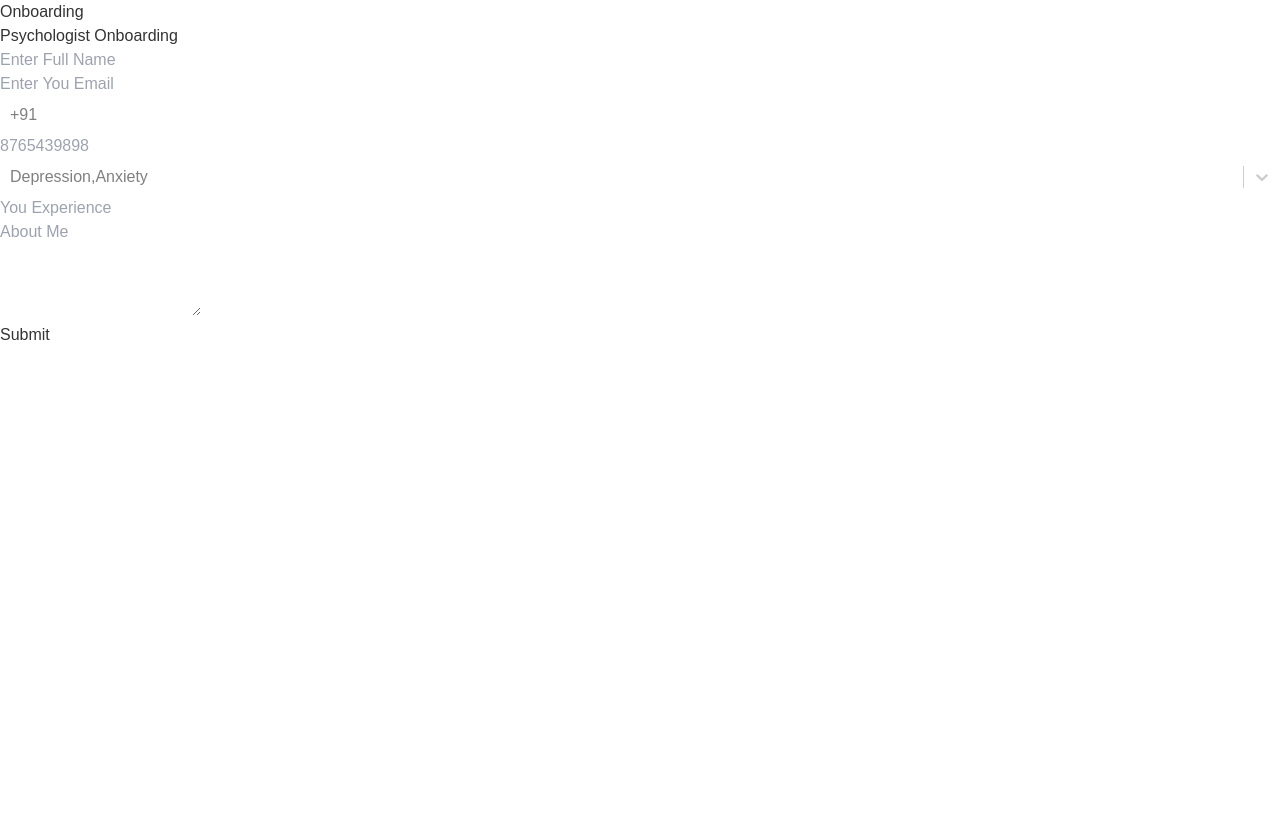
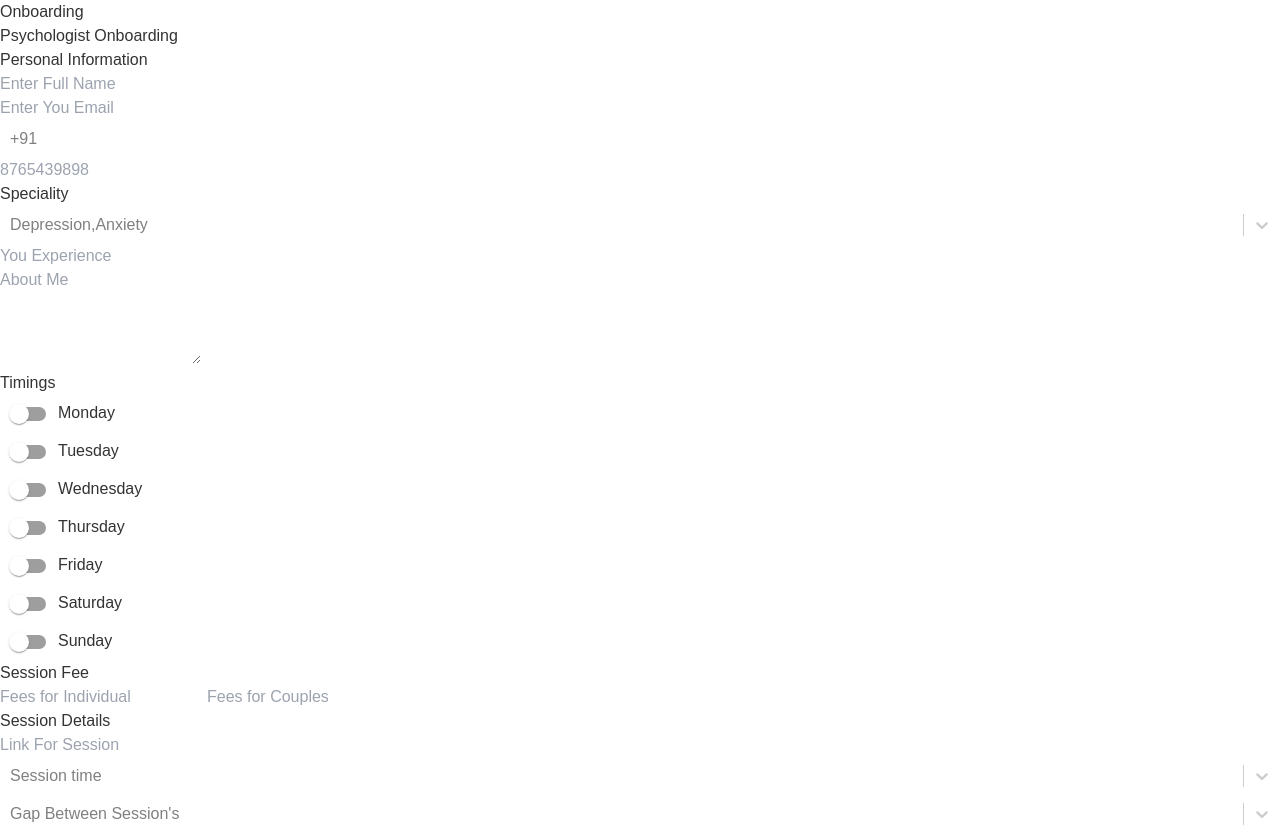
Before and after one commit to 2devyank/MindBLow_face, a React (Vite) app: page /psych-register in a window 1280 px wide. Before the commit the page ends 800 px from the top, so only its background shows below. Built offline with nearby package versions, Linux system fonts and the light colour scheme; what react-chatbot-kit would draw is missing.

Commit message:
new input fields added to register form

```diff
--- a/package.json
+++ b/package.json
@@ -10,6 +10,10 @@
     "preview": "vite preview"
   },
   "dependencies": {
+    "@emotion/react": "^11.11.4",
+    "@emotion/styled": "^11.11.5",
+    "@mui/icons-material": "^5.15.21",
+    "@mui/material": "^5.15.21",
     "react": "^18.2.0",
     "react-chatbot-kit": "^2.2.2",
     "react-dom": "^18.2.0",
--- /dev/null
+++ b/src/components/Calendar/Calendar.jsx
@@ -0,0 +1,23 @@
+import { Switch } from '@mui/material'
+import React, { useState } from 'react'
+import Timings from './Timings';
+
+const Calendar = ({item}) => {
+    const [checked, setChecked] = useState(false);
+
+  const handleChange = (event) => {
+    setChecked(event.target.checked);
+  };
+  return (
+    <div className="w-1/3 p-4 flex flex-col gap-1">
+        <div className='flex align-middle items-center '>
+    <Switch checked={checked}
+      onChange={handleChange} />
+    {item}
+      </div>
+    {checked && <Timings/>}
+  </div>
+  )
+}
+
+export default Calendar
--- /dev/null
+++ b/src/components/Calendar/Timings.jsx
@@ -0,0 +1,71 @@
+import React, { useState } from 'react'
+import CustomizeSelect from '../Select/CustomizeSelect'
+import ReactSelect from 'react-select'
+import DeleteIcon from '@mui/icons-material/Delete';
+
+const Timings = () => {
+    const time=[{value:"6:00 am",label:"6:00 am"},
+        {value:"7:00 am",label:"7:00 am"},
+        {value:"8:00 am",label:"8:00 am"},
+        {value:"9:00 am",label:"9:00 am"},
+        {value:"10:00 am",label:"10:00 am"},
+        {value:"11:00 am",label:"11:00 am"},
+        {value:"12:00 am",label:"12:00 am"},
+        {value:"1:00 pm",label:"1:00 pm"},
+        {value:"2:00 pm",label:"2:00 pm"}
+    ]
+    const [starttime,setstartime]=useState("");
+    const [endtime,setendtime]=useState("");
+    const handleStart=(selected)=>{
+        setstartime(selected);
+      }
+      const handleEnd=(selected)=>{
+        setendtime(selected);
+      }
+      const Deletetimings=()=>{
+        setendtime("");
+        setstartime("");
+      }
+  return (
+    <div className='w-full h-20 custom border flex gap-3 align-middle items-center justify-center'>
+        <ReactSelect
+        styles={{
+            control: (baseStyles, state) => ({
+              ...baseStyles,
+              border:0,
+              outline:0,
+              color:'lightgray',
+              boxShadow:state.isFocused?'0px -2px 10px 0px rgba(18, 94, 104, 0.75)':'',
+              WebkitBoxShadow:state.isFocused?'0px -2px 10px 0px rgba(37, 48, 143, 0.75)':'',
+              MozBoxShadow:state.isFocused?'0px -2px 10px 0px rgba(34, 107, 73, 0.75)':'',
+             }),
+           }}
+           options={time}
+           value={starttime}
+           onChange={handleStart}
+           placeholder="start time"
+        />
+        <ReactSelect
+        styles={{
+            control: (baseStyles, state) => ({
+              ...baseStyles,
+              border:0,
+              outline:0,
+              color:'lightgray',
+              boxShadow:state.isFocused?'0px -2px 10px 0px rgba(18, 94, 104, 0.75)':'',
+              WebkitBoxShadow:state.isFocused?'0px -2px 10px 0px rgba(37, 48, 143, 0.75)':'',
+              MozBoxShadow:state.isFocused?'0px -2px 10px 0px rgba(34, 107, 73, 0.75)':'',
+             }),
+           }}
+           options={time}
+           value={endtime}
+           onChange={handleEnd}
+           placeholder="End Time"
+        />
+<DeleteIcon className='cursor-pointer' onClick={Deletetimings}
+/>
+    </div>
+  )
+}
+
+export default Timings
--- a/src/components/CustomizeInput.jsx
+++ b/src/components/CustomizeInput.jsx
@@ -13,7 +13,7 @@ const CustomizeInput = ({placeholder,value,onChange}) => {
     onFocus={()=>setIsFocused(true)}
     onBlur={()=>setIsFocused(false)}
 
-    // value={value}
+    value={value}
     onChange={onChange}
     required
     placeholder={placeholder}
--- a/src/page/Onboarding.jsx
+++ b/src/page/Onboarding.jsx
@@ -1,18 +1,21 @@
-import React, { useState } from 'react'
-import "../style/Onboarding.css"
-import CustomizeInput from '../components/CustomizeInput';
-import CustomizeSelect from '../components/Select/CustomizeSelect';
+import React, { useState } from "react";
+import "../style/Onboarding.css";
+import CustomizeInput from "../components/CustomizeInput";
+import CustomizeSelect from "../components/Select/CustomizeSelect";
+import Calendar from "../components/Calendar/Calendar";
+import ReactSelect from "react-select";
 
 const Onboarding = () => {
   const [formData, setFormData] = useState({
-      firstName: '',
-      lastName: '',
-      email: '',
-      phone: '',
-      licenseNumber: '',
+    firstName: "",
+    lastName: "",
+    email: "",
+    CountryDigit:"",
+    phone: "",
+    licenseNumber: "",
     specialties: [],
-      yearsOfExperience: '',
-      bio: '',
+    yearsOfExperience: "",
+    bio: "",
     availability: {
       monday: false,
       tuesday: false,
@@ -23,10 +26,22 @@ const Onboarding = () => {
       sunday: false,
     },
   });
-    const CountryDigit=[{value:"India",label:"+91",}]
-  const speciality=[{value:'Depression',label:'Depression'}, {value:'Anxiety',label:'Anxiety'}, {value:'PTSD',label:"PTSD"}, {value:'Couples Therapy',label:'Couples Therapy'},{ value:'Addiction',label:'Addiction'}];
-    const handleInputChange = (e) => {
-      const { name, value } = e.target;
+  const CountryDigit = [{ value: "India", label: "+91" }];
+  const speciality = [
+    { value: "Depression", label: "Depression" },
+    { value: "Anxiety", label: "Anxiety" },
+    { value: "PTSD", label: "PTSD" },
+    { value: "Couples Therapy", label: "Couples Therapy" },
+    { value: "Addiction", label: "Addiction" },
+  ];
+  const SessionTime=[{ value: "1 hour", label: "1 hour" },{ value: "45 min", label: "45 min" },{ value: "30 min", label: "30 min" }]
+  const GapTime=[{ value: "2 hour", label: "2 hour" },{ value: "1 hour", label: "1 hour" },{ value: "45 min", label: "45 min" },{ value: "30 min", label: "30 min" }]
+
+  const handleInputChange = (name,e) => {
+    console.log("change");
+    const { value } = e.target;
+    console.log("name",name);
+    console.log("val",value);
     setFormData({ ...formData, [name]: value });
   };
 
@@ -41,11 +56,16 @@ const Onboarding = () => {
   const handleSpecialtiesChange = (e) => {
     const { value, checked } = e.target;
     if (checked) {
-        setFormData({ ...formData, specialties: [...formData.specialties, value] });
+      setFormData({
+        ...formData,
+        specialties: [...formData.specialties, value],
+      });
     } else {
       setFormData({
         ...formData,
-          specialties: formData.specialties.filter((specialty) => specialty !== value),
+        specialties: formData.specialties.filter(
+          (specialty) => specialty !== value
+        ),
       });
     }
   };
@@ -53,63 +73,77 @@ const Onboarding = () => {
   const handleSubmit = (e) => {
     e.preventDefault();
     // Here you would typically send the formData to your backend API
-      console.log('Form submitted:', formData);
+    console.log("Form submitted:", formData);
     // Reset form or navigate to next step
   };
-    const [isFocused,setIsFocused]=useState(false);
+
+  const [isFocused, setIsFocused] = useState(false);
+  // const [selectedOptions,setSelectedOptions]=useState([]);
+  const handleChangeSelect=(name,selected)=>{
+    console.log("inn",selected)
+    // setSelectedOptions(selected.label);
+    setFormData({ ...formData, [name]: selected.label });
+  }
+  console.log(formData.CountryDigit+formData.phone)
+
   return (
-    <div>Onboarding
-
-
-
-
-    <div className="p-10 w-full">
+    <div>
+      Onboarding
+      <div className="p-10 w-full  flex flex-col gap-4">
         <h2>Psychologist Onboarding</h2>
-      <form onSubmit={handleSubmit}>
-        <div className="form-group">
-
+        <form onSubmit={handleSubmit} className="flex flex-col gap-4">
+          <div className=" bg-gray-50 flex flex-col gap-2 p-2">
+            <h2>Personal Information</h2>
+            <div className="w-3/4">
               <CustomizeInput
                 type="text"
-          // value={formData.firstName}
-           onChange={handleInputChange}
+                value={formData.firstName}
+                onChange={(e)=>handleInputChange("firstName",e)}
                 placeholder={"Enter Full Name"}
+              />
+            </div>
 
+            <div className="w-3/4">
+              <CustomizeInput
+                type="email"
+                placeholder={"Enter You Email"}
+                value={formData.email}
+                onChange={(e)=>handleInputChange("email",e)}
+              />
+            </div>
+
+            <div className="w-3/4 flex gap-1">
+              <CustomizeSelect
+                options={CountryDigit}
+                digit={true}
+                placeholder={"+91"}
+                selectedOptions={formData.CountryDigit}
+                handleChangeSelect={(option)=>handleChangeSelect("CountryDigit",option)}
+              />
+              <CustomizeInput
+                type="tel"
+                placeholder={"8765439898"}
+                value={formData.phone}
+                onChange={(e)=>handleInputChange("phone",e)}
               />
             </div>
 
 
-        <div className="form-group">
+          </div>
+          <div className=" bg-gray-50 flex flex-col gap-2 p-2">
+            <h2>Speciality</h2>
 
-          <CustomizeInput
-            type="email"
-            placeholder={"Enter You Email"}
-            // value={formData.email}
-            onChange={handleInputChange}
-
+            <CustomizeSelect
+              options={speciality}
+              digit={false}
+              placeholder={"Depression,Anxiety"}
             />
-        </div>
-
-        <div className="w-3/4 flex gap-1">
-       <CustomizeSelect options={CountryDigit} digit={true} placeholder={"+91"}/>
-          <CustomizeInput
-            type="tel"
-           placeholder={"8765439898"}
-            // value={formData.phone}
-            onChange={handleInputChange}
-
-          />
-        </div>
-
-       <CustomizeSelect options={speciality} digit={false} placeholder={"Depression,Anxiety"}/>
-
 
             {/* // value={specialty}
                   // checked={formData.specialties.includes(specialty)}
                   // onChange={handleSpecialtiesChange} */}
 
-
-        <div className="form-group">
-
+            <div className="w-3/4">
               <CustomizeInput
                 type="number"
                 placeholder={"You Experience"}
@@ -118,10 +152,13 @@ const Onboarding = () => {
               />
             </div>
 
-        <div className="form-group">
-
+            <div className="w-3/4">
               <textarea
-          className={`${isFocused?'bg-white-500 border custom':'border-transparent bg-white'}
+                className={`${
+                  isFocused
+                    ? "bg-white-500 border custom"
+                    : "border-transparent bg-white"
+                }
             w-full px-3 py-2 text-gray-700 border rounded-lg focus:outline-none focus:border-blue-500 resize-none`}
                 id="bio"
                 name="bio"
@@ -129,21 +166,72 @@ const Onboarding = () => {
                 value={formData.bio}
                 onChange={handleInputChange}
                 required
-            onFocus={()=>setIsFocused(true)}
-            onBlur={()=>setIsFocused(false)}
-            placeholder='About Me'
+                onFocus={() => setIsFocused(true)}
+                onBlur={() => setIsFocused(false)}
+                placeholder="About Me"
               />
             </div>
+          </div>
+          <div className=" bg-gray-50 flex flex-col gap-2 p-2">
+            <h2>Timings</h2>
+            {["Monday","Tuesday","Wednesday","Thursday","Friday","Saturday","Sunday"].map((item) => {
+              return(
+               <Calendar key={item} item={item}/>
+              );
+            })}
 
-
-
-
-        <button type="submit">Submit</button>
+          </div>
+          <div className=" bg-gray-50 flex flex-col gap-2 p-2">
+            <h2>Session Fee</h2>
+            <div className='w-1/3'>
+        <CustomizeInput placeholder={"Fees for Individual"}/>
+        <CustomizeInput placeholder={"Fees for Couples"}/>
+    </div>
+          </div>
+          <div className=" bg-gray-50 flex flex-col gap-2 p-2">
+            <h2>Session Details</h2>
+            <div className='w-1/3'>
+        <CustomizeInput placeholder={"Link For Session"}/>
+        <ReactSelect
+        styles={{
+            control: (baseStyles, state) => ({
+              ...baseStyles,
+              border:0,
+              outline:0,
+              color:'lightgray',
+              boxShadow:state.isFocused?'0px -2px 10px 0px rgba(18, 94, 104, 0.75)':'',
+              WebkitBoxShadow:state.isFocused?'0px -2px 10px 0px rgba(37, 48, 143, 0.75)':'',
+              MozBoxShadow:state.isFocused?'0px -2px 10px 0px rgba(34, 107, 73, 0.75)':'',
+             }),
+           }}
+           options={SessionTime}
+          //  value={endtime}
+          //  onChange={handleEnd}
+           placeholder="Session time"
+        />
+         <ReactSelect
+        styles={{
+            control: (baseStyles, state) => ({
+              ...baseStyles,
+              border:0,
+              outline:0,
+              color:'lightgray',
+              boxShadow:state.isFocused?'0px -2px 10px 0px rgba(18, 94, 104, 0.75)':'',
+              WebkitBoxShadow:state.isFocused?'0px -2px 10px 0px rgba(37, 48, 143, 0.75)':'',
+              MozBoxShadow:state.isFocused?'0px -2px 10px 0px rgba(34, 107, 73, 0.75)':'',
+             }),
+           }}
+           options={GapTime}
+          //  value={endtime}
+          //  onChange={handleEnd}
+           placeholder="Gap Between Session's"
+        />
+    </div>
+          </div>
         </form>
       </div>
+    </div>
+  );
+};
 
-    </div>
-  )
-}
-
-export default Onboarding
+export default Onboarding;
```
Also changed, not shown: src/components/Select/CustomizeSelect.jsx (+2 -5 lines), 1 other file (tests, documents, lock files or other folders). Lines whose indentation alone changed are shown as unchanged.
